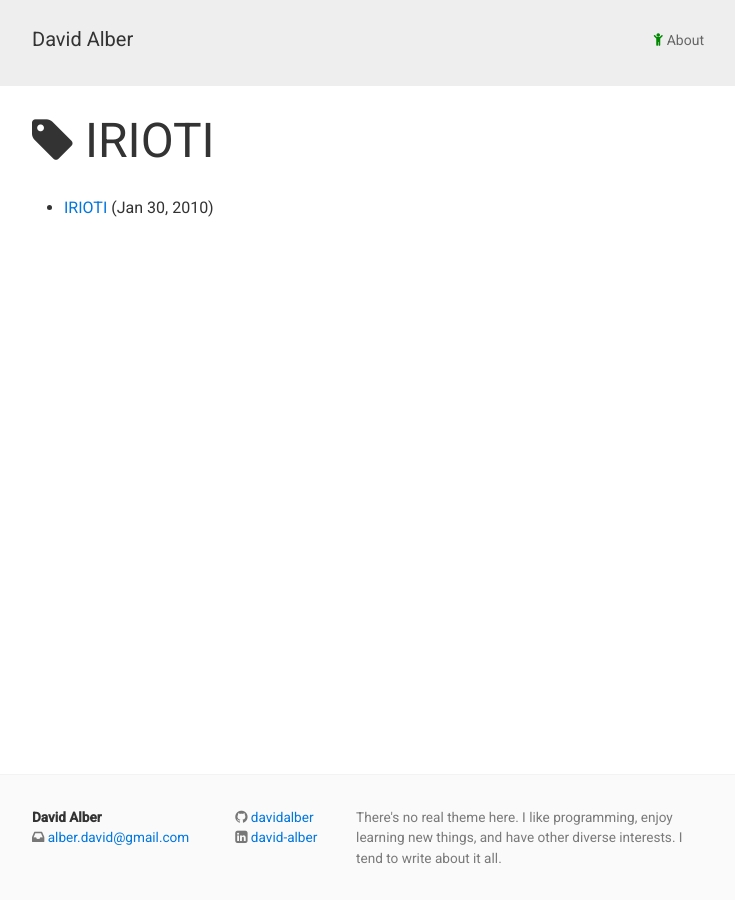
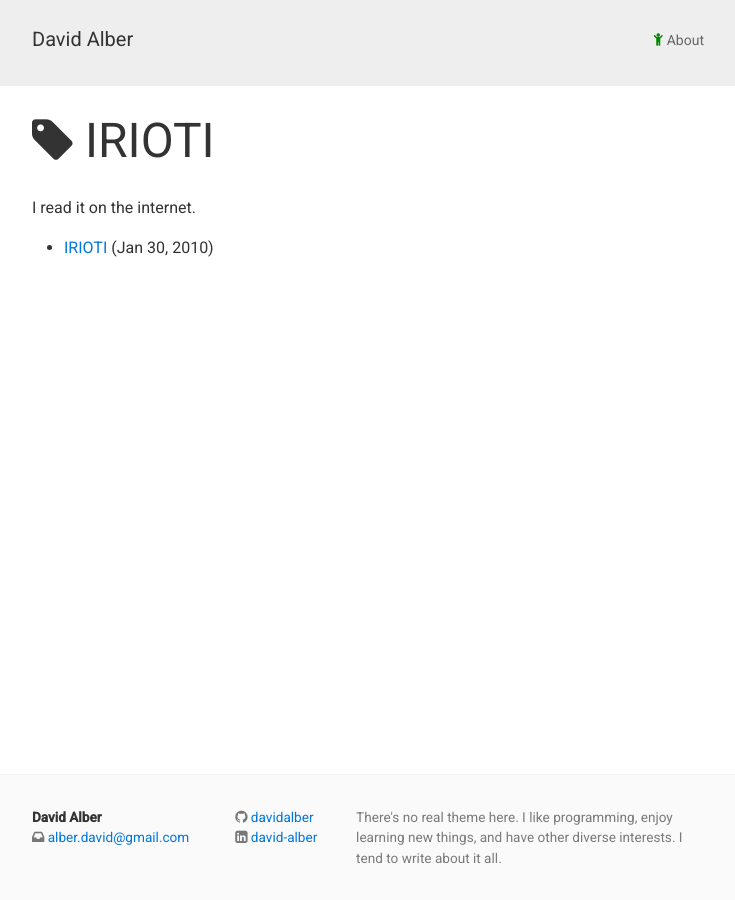
Before and after one commit to davidalber/davidalber.github.io, a Jekyll site: the page built from tag/IRIOTI.md, in a window 1280 px wide. Shown: the whole page, without its empty margins (272-1007 px from the left). Built offline with Jekyll 4.4.1, drawn with Linux system fonts in a browser that asks for light colours.

Commit message:
Adding description for IRIOTI tag

```diff
--- a/tag/IRIOTI.md
+++ b/tag/IRIOTI.md
@@ -2,4 +2,5 @@
 layout: tagpage
 title: "Tag: IRIOTI"
 tag: IRIOTI
+description: "I read it on the internet."
 ---
```
Also changed, not shown: 1 other file.
